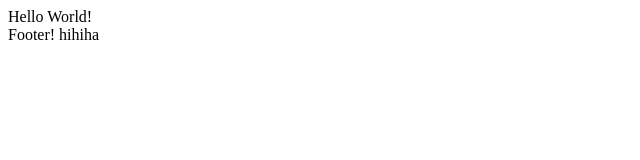
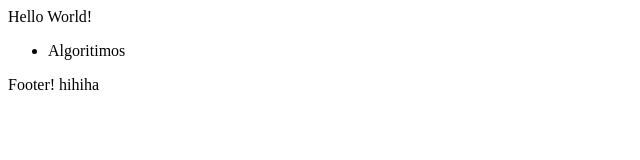
Before and after one commit to ThiagooRocha/git-working, a plain HTML site: page index.html in a window 1280 px wide. Shown: the whole page, without its empty margins (0-640 px from the left). Drawn offline with Linux system fonts and the light colour scheme.

Commit message:
Add .gitignore

```diff
--- a/index.html
+++ b/index.html
@@ -7,7 +7,11 @@
 </head>
 <body>
     <header>Hello World!</header>
-    <main></main>
+    <main>
+        <ul>
+            <li>Algoritimos</li>
+        </ul>
+    </main>
     <footer>Footer! hihiha</footer>
 </body>
 </html>
```
Also changed, not shown: 1 other file.
